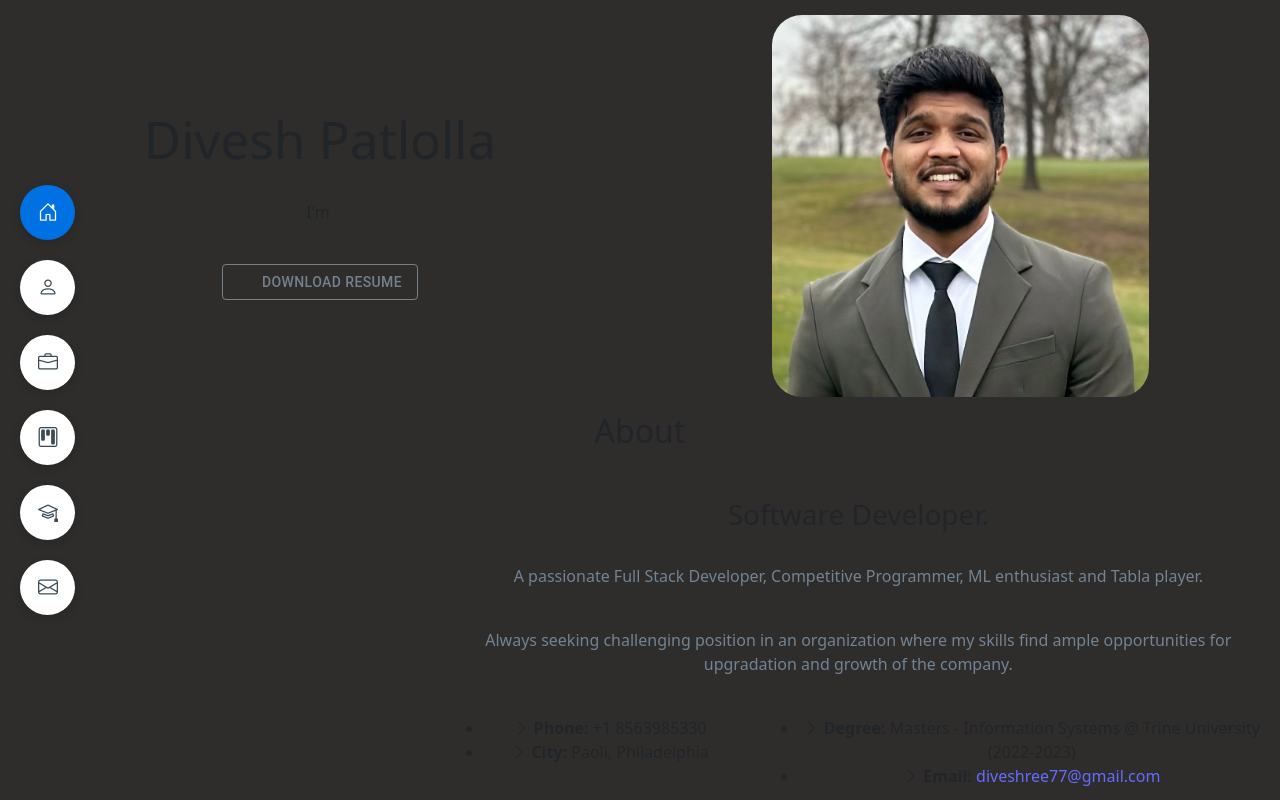
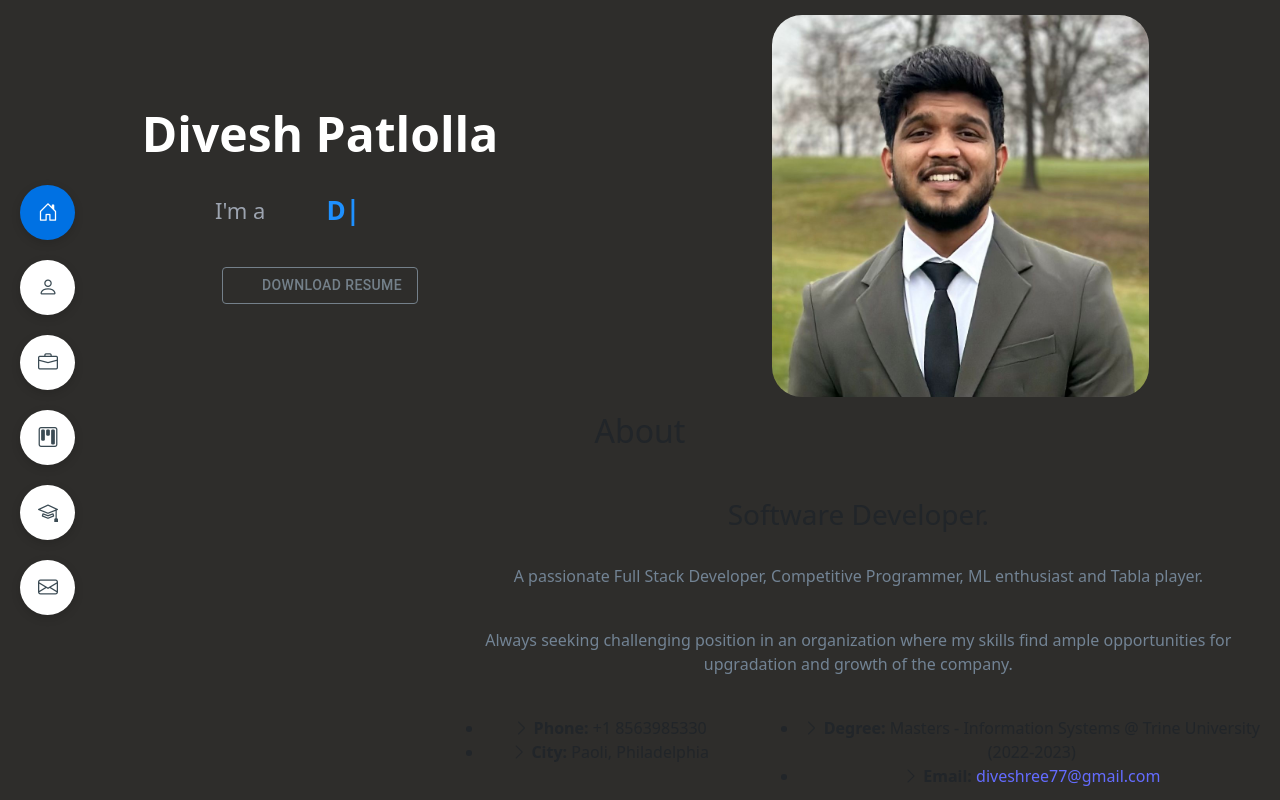
Before and after one commit to diveshdp/divesh-patlolla.github.io, a React (Vite) app: page / in a window 1280 px wide. Shown: the top 800 px of the page. Built offline with nearby package versions, Linux system fonts and the light colour scheme; some icons are missing.

Commit message:
added css to her

```diff
--- a/src/components/Hero.tsx
+++ b/src/components/Hero.tsx
@@ -1,8 +1,8 @@
 import React from "react";
 import img from "../assets/profile.jpeg";
-import Typed from "typed.js";
 import Button from "@mui/material/Button";
 import CloudDownloadIcon from "@mui/icons-material/CloudDownload";
+import { ReactTyped } from "react-typed";
 
 const Hero: React.FC = () => {
     return (
@@ -10,12 +10,52 @@ const Hero: React.FC = () => {
             <div style={{ margin: "0 auto", padding: "0 15px" }} data-aos="zoom-in" data-aos-delay="500">
                 <div style={{ display: "grid", gridTemplateColumns: "1fr 1fr", gap: "30px", alignItems: "center" }}>
                     <div className="item-center">
-                        <h1>Divesh Patlolla</h1>
+                        <h1
+                            style={{
+                                color: "#ffffff",
+                                fontSize: "48px",
+                                fontWeight: 700,
+                                marginBottom: "10px",
+                            }}
+                        >
+                            Divesh Patlolla
+                        </h1>
                         <br />
-                        <p>
-                            I'm&nbsp;
-                            <span className="typed" data-typed-items='["Developer", "Tabla Player", "Gamer"]'></span>
+                        <p
+                            style={{
+                                fontSize: "22px",
+                                color: "#9ca3af",
+                                display: "flex",
+                                alignItems: "center",
+                                gap: "8px",
+                                paddingLeft: "200px"
+                            }}
+                        >
+                            <span>I'm a</span>
+
+                            <span
+                                style={{
+                                    color: "#1e90ff",
+                                    fontWeight: 600,
+                                    fontSize: "26px",
+                                    lineHeight: 1.2,
+                                    minWidth: "140px",     // 👈 KEY FIX
+                                    display: "inline-block",
+                                }}
+                            >
+                                <ReactTyped
+                                    strings={["Developer", "Cricketer", "Gamer"]}
+                                    typeSpeed={90}
+                                    loop
+                                    fadeOut
+                                    fadeOutDelay={200}
+                                    showCursor
+                                    cursorChar="|"
+                                />
+
+                            </span>
                         </p>
+
 
                         <div className="social-links">
                             <a href="https://www.instagram.com/reddy_patlolla_/">
```
